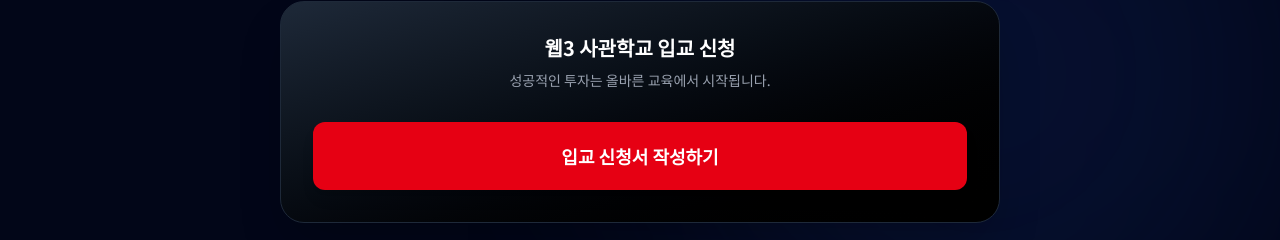
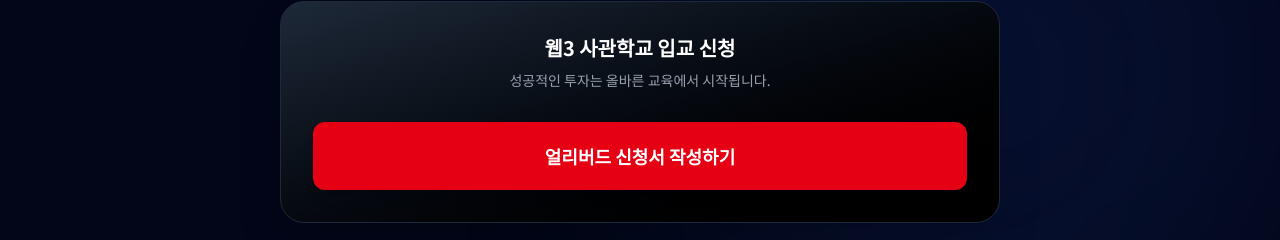
Before and after one commit to Patrick841130/cheonbok, a React (Vite) app: page / in a window 1280 px wide. Shown: the part 3144-3384 px from the top of the page. Built offline with nearby package versions, Linux system fonts and the light colour scheme; no server answers.

Commit message:
chore: 푸터 버튼 텍스트를 '얼리버드 신청서 작성하기'로 변경

```diff
--- a/src/components/layout/Footer.jsx
+++ b/src/components/layout/Footer.jsx
@@ -20,7 +20,7 @@ export default function Footer() {
                         rel="noopener noreferrer"
                         className="block w-full bg-primary hover:bg-red-700 text-white py-5 rounded-xl font-black text-lg transition-all shadow-lg transform hover:scale-[1.01]"
                     >
-                        입교 신청서 작성하기
+                        얼리버드 신청서 작성하기
                     </a>
                 </div>
 
```
